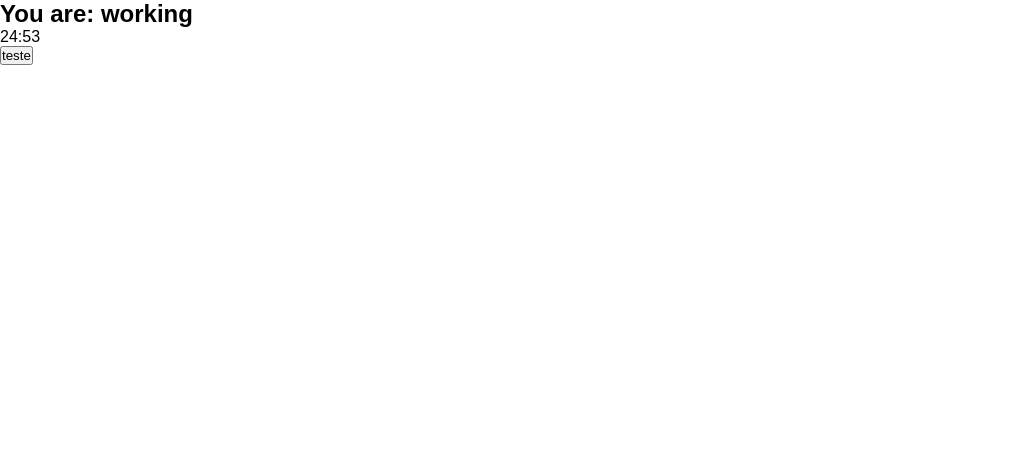
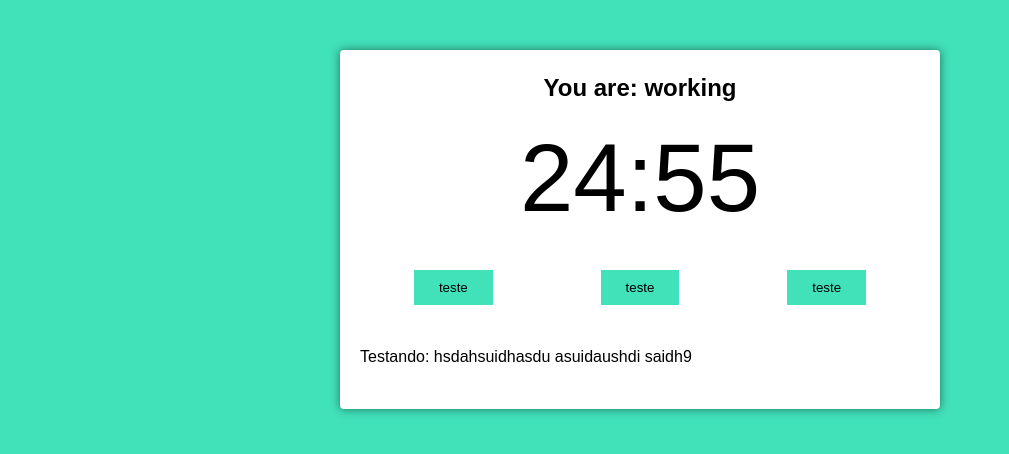
Before and after one commit to rnatu/typescript-pomodoro-react, a React (Create React App) app: page / in a window 1280 px wide. Shown: the top 454 px of the page, without its empty margins (0-1009 px from the left). Built offline with nearby package versions, Linux system fonts and the light colour scheme.

Commit message:
Typescript e React - Configurando o CSS
Aula realizando a estilização do CSS do projeto pomodoro

```diff
--- a/src/App.tsx
+++ b/src/App.tsx
@@ -3,8 +3,13 @@
 
 function App(): JSX.Element {
   return (
-    <div className="App">
-      <PomodoroTimer defaultPomodoroTime={1500} />
+    <div className="container">
+      <PomodoroTimer
+        pomodoroTime={1500}
+        shortRestTime={300}
+        longRestTime={900}
+        cycles={4}
+      />
     </div>
   );
 }
--- a/src/components/pomodoro-timer.tsx
+++ b/src/components/pomodoro-timer.tsx
@@ -4,11 +4,14 @@
 import { Timer } from './timer';
 
 interface Props {
-  defaultPomodoroTime: number;
+  pomodoroTime: number;
+  shortRestTime: number;
+  longRestTime: number;
+  cycles: number;
 }
 
 export function PomodoroTimer(props: Props): JSX.Element {
-  const [mainTime, setMainTime] = React.useState(props.defaultPomodoroTime);
+  const [mainTime, setMainTime] = React.useState(props.pomodoroTime);
 
   useInterval(() => {
     setMainTime(mainTime - 1);
@@ -18,7 +21,16 @@
     <div className="pomodoro">
       <h2>You are: working</h2>
       <Timer mainTime={mainTime} />
-      <Button text="teste" onClick={() => console.log(1)}></Button>
+
+      <div className="controls">
+        <Button text="teste" onClick={() => console.log(1)}></Button>
+        <Button text="teste" onClick={() => console.log(1)}></Button>
+        <Button text="teste" onClick={() => console.log(1)}></Button>
+      </div>
+
+      <div className="details">
+        <p>Testando: hsdahsuidhasdu asuidaushdi saidh9</p>
+      </div>
     </div>
   );
 }
--- a/src/index.css
+++ b/src/index.css
@@ -7,4 +7,64 @@
 
 body {
   font-family: sans-serif;
+  background: #41e1ba;
+  transition: background-color 300ms ease-in-out;
+  line-height: 1.5;
 }
+
+.container {
+  max-width: 640px;
+  margin: auto;
+}
+
+.working {
+  background: #EF5D50;
+}
+
+.hidden {
+  display: none
+}
+
+.pomodoro {
+  background: #FFF;
+  margin: 50px 20px;
+  padding: 20px;
+  border-radius: 4px;
+  box-shadow: 0 0 10px rgba(0, 0, 0, .5);
+}
+
+.pomodoro h2 {
+  font-size: 24px;
+  text-align: center;
+}
+
+.pomodoro .timer {
+  font-size: 6rem;
+  text-align: center;
+}
+
+.pomodoro .controls {
+  display: flex;
+  align-items: center;
+  justify-content: space-evenly;
+}
+
+.pomodoro button {
+  background: #41e1ba;
+  border: none;
+  cursor: pointer;
+  padding: 10px 25px;
+  color: #000;
+  transition: background-color 300ms ease-in-out;
+  margin: 20px auto;
+}
+
+.working .pomodoro button {
+  background: #EF5D50;
+  color: #FFF;
+
+}
+
+.pomodoro .details {
+  margin: 20px 0;
+}
```
